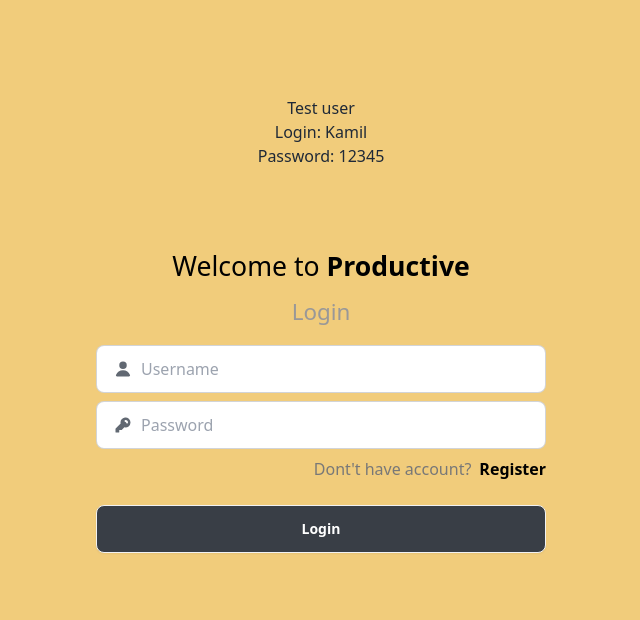
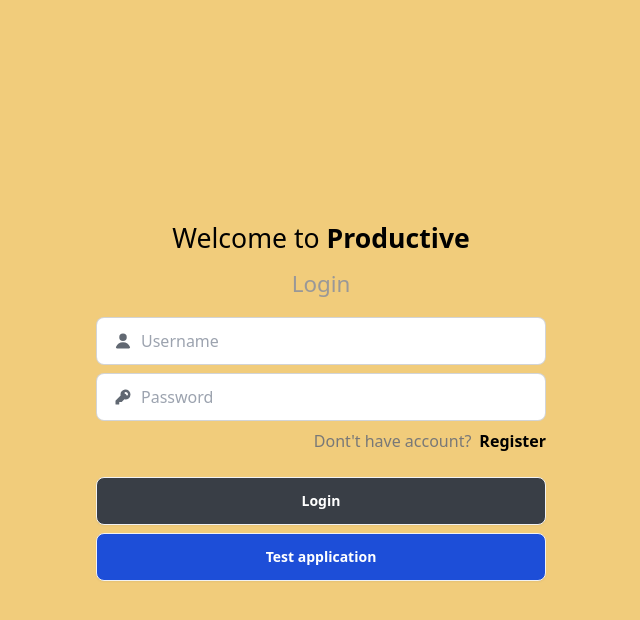
Before and after one commit to KwiecienKamil/Productive---Task-Management-App, a React (Vite) app in the folder client/: page / in a window 1280 px wide. Shown: the top 620 px of the page, without its empty margins (319-959 px from the left). Built offline with nearby package versions, Linux system fonts and the light colour scheme.

Commit message:
Add button for demo version of an app

```diff
--- a/client/src/components/LoginForm.tsx
+++ b/client/src/components/LoginForm.tsx
@@ -5,6 +5,58 @@ import { toast } from "sonner";
 const LoginForm = () => {
   const [username, setUsername] = useState("");
   const [password, setPassword] = useState("");
+
+  const handleTestUser = async (e: FormEvent) => {
+    e.preventDefault();
+    localStorage.clear();
+    axios
+      .get(`${import.meta.env.VITE_API_URL}/getDoneDates`, {
+        headers: {
+          "ngrok-skip-browser-warning": "true",
+        },
+      })
+      .then((res) => {
+        localStorage.setItem("doneDates", JSON.stringify(res.data));
+      })
+      .catch(() => {
+        toast.error("Something went wrong, try again please");
+      });
+    try {
+      const response = await axios.post(
+        `${import.meta.env.VITE_API_URL}/login`,
+        {
+          username: "Kamil",
+          password: "12345",
+        },
+        {
+          headers: {
+            "ngrok-skip-browser-warning": "true",
+            "Content-Type": "application/json",
+          },
+        }
+      );
+      if (response.data.message) {
+        toast.error("Wrong Username/password");
+      } else {
+        localStorage.setItem(
+          "user",
+          JSON.stringify({
+            id: response.data[0].User_id,
+            Username: username,
+          })
+        );
+        localStorage.setItem("Loading", "true");
+        toast.success("Successfuly logged in!");
+        setTimeout(() => {
+          window.location.href = "/dashboard";
+        }, 1000);
+      }
+    } catch (error) {
+      console.error("There was an error with the login request:", error);
+    }
+    setUsername("");
+    setPassword("");
+  }
 
   const handleLogin = async (e: FormEvent) => {
     e.preventDefault();
@@ -126,6 +178,7 @@ const LoginForm = () => {
       >
         Login
       </button>
+        <button onClick={handleTestUser} className="btn bg-blue-700 hover:bg-blue-500 px-4 py-2 text-white">Test application</button>
     </form>
   );
 };
--- a/client/src/pages/Dashboard.tsx
+++ b/client/src/pages/Dashboard.tsx
@@ -103,7 +103,7 @@ const Dashboard = () => {
   localStorage.setItem("firstDoneDate", firstDoneDate || "");
 
   return (
-    <div className="h-screen px-[2px] vsm:px-[1rem] flex justify-between pt-8 font-inter text-black bg-gradient-to-r from-[#FBAB7E] to-[#F7CE68] overflow-hidden">
+    <div className="h-screen px-[2px] vsm:px-[2rem] flex justify-between pt-8 font-inter text-black bg-gradient-to-r from-[#FBAB7E] to-[#F7CE68] overflow-hidden">
       <div className="flex">
         <Navbar />
         <Tasks />
--- a/client/src/pages/Login.tsx
+++ b/client/src/pages/Login.tsx
@@ -6,11 +6,6 @@ const Login = () => {
       data-theme="emerald"
       className="h-screen w-full flex-col flex items-center justify-center bg-pri px-4 py-2"
     >
-      <div className="absolute text-center top-24">
-        <p>Test user</p>
-        <p>Login: Kamil</p>
-        <p>Password: 12345</p>
-      </div>
       <p className="text-2xl pb-2 text-center text-black">
         Welcome to <span className="font-semibold">Productive</span>
       </p>
--- a/client/src/pages/Missions.tsx
+++ b/client/src/pages/Missions.tsx
@@ -30,7 +30,7 @@ const Missions = () => {
   localStorage.setItem("User Diamonds", totalMissionValue.toString());
 
   return (
-    <div className="h-screen px-[2px] vsm:px-[1rem] flex pt-8 font-inter text-black bg-gradient-to-r from-[#FBAB7E] to-[#F7CE68] overflow-hidden">
+    <div className="h-screen px-[2px] vsm:px-[2rem] flex pt-8 font-inter text-black bg-gradient-to-r from-[#FBAB7E] to-[#F7CE68] overflow-hidden">
       <Navbar />
       <div className="w-full px-1 pt-2 text-xl">
         <h1 className="text-sec font-bold text-[18px]">Missions</h1>
```
